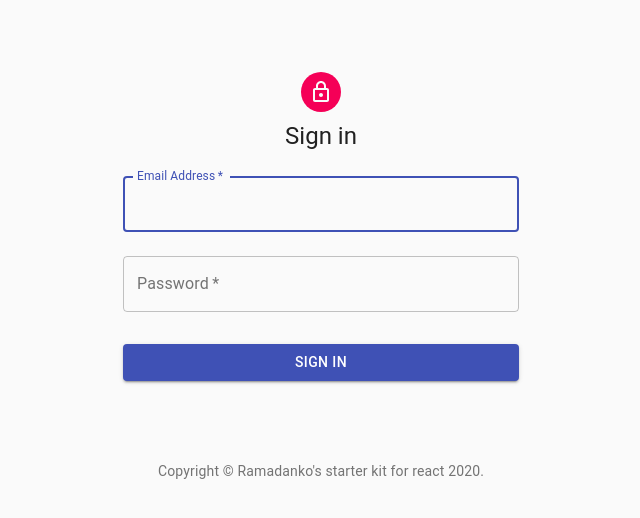
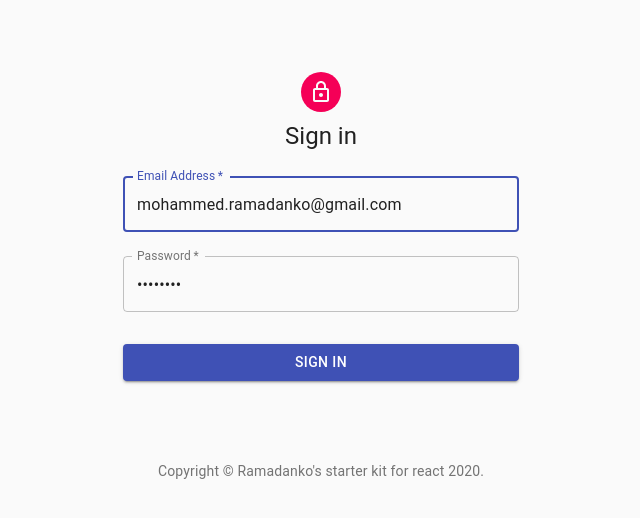
Before and after one commit to Ramadanko/mern-starter-kit, a React (Create React App) app in the folder frontend/: page /login in a window 1280 px wide. Shown: the top 518 px of the page, without its empty margins (319-959 px from the left). Built offline with nearby package versions, Linux system fonts and the light colour scheme; what redux-immutable-state-invariant would draw is missing.

Commit message:
make Login form prefilled

```diff
--- a/frontend/src/components/Login/Login.js
+++ b/frontend/src/components/Login/Login.js
@@ -7,8 +7,8 @@ import LoginUI from './LoginUI'
 
 const Login = () => {
   const [url, setUrl] = useState('/')
-  const [email, setEmail] = useState('')
-  const [password, setPassword] = useState('')
+  const [email, setEmail] = useState('mohammed.ramadanko@gmail.com')
+  const [password, setPassword] = useState('password')
   const [isLoggedIn, setLoggedIn] = useState(false)
   const [errors, setErrors] = useState({})
   const [saving, setSaving] = useState(false)
@@ -59,7 +59,8 @@ const Login = () => {
       {
         isLoggedIn
           ? <Redirect to={url} />
-          : <LoginUI errors={errors} handleSubmit={handleSubmit} handleEmail={handleEmail} handlePassword={handlePassword} saving={saving} />
+          : <LoginUI errors={errors} handleSubmit={handleSubmit} handleEmail={handleEmail}
+                     handlePassword={handlePassword} saving={saving} email={email} password={password} />
       }
     </>
   )
--- a/frontend/src/components/Login/LoginUI.js
+++ b/frontend/src/components/Login/LoginUI.js
@@ -50,7 +50,7 @@ function Copyright () {
   )
 }
 
-export default ({ errors, handleSubmit, handleEmail, handlePassword, saving, ...props }) => {
+export default ({ errors, handleSubmit, handleEmail, handlePassword, saving, email, password, ...props }) => {
   const classes = useStyles()
   return (
     <Container component='main' maxWidth='xs'>
@@ -81,6 +81,7 @@ export default ({ errors, handleSubmit, handleEmail, handlePassword, saving, ...
             onChange={handleEmail}
             error={!!errors.email}
             helperText={errors.email}
+            value={email}
           />
           <TextField
             variant='outlined'
@@ -95,6 +96,7 @@ export default ({ errors, handleSubmit, handleEmail, handlePassword, saving, ...
             onChange={handlePassword}
             error={!!errors.password}
             helperText={errors.password}
+            value={password}
           />
           <Button
             type='submit'
```
